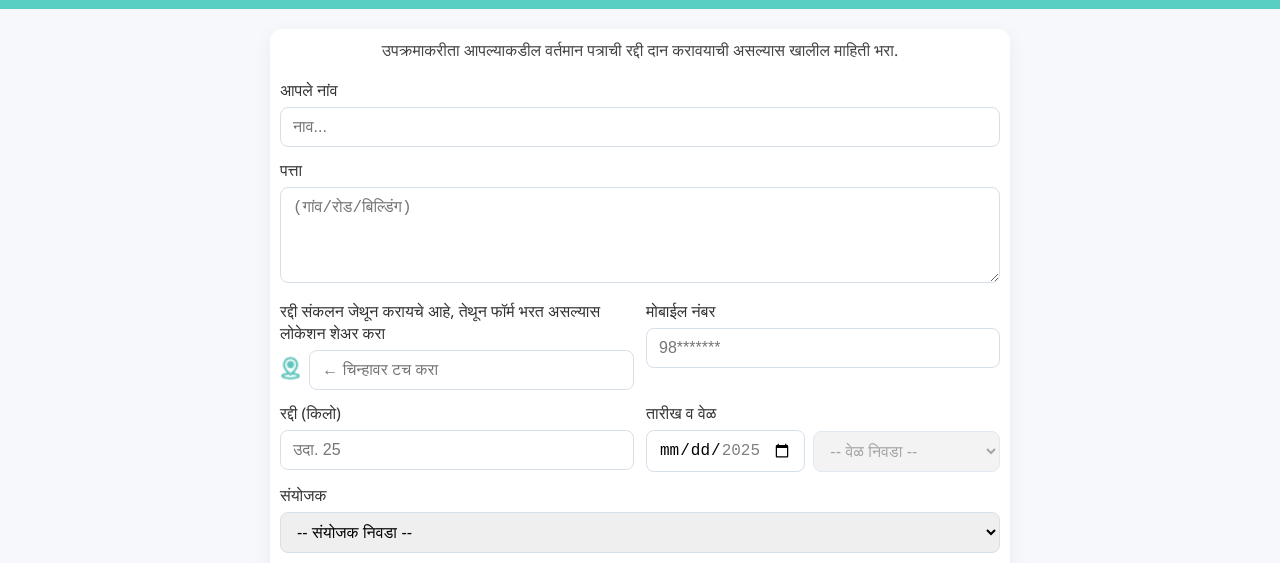
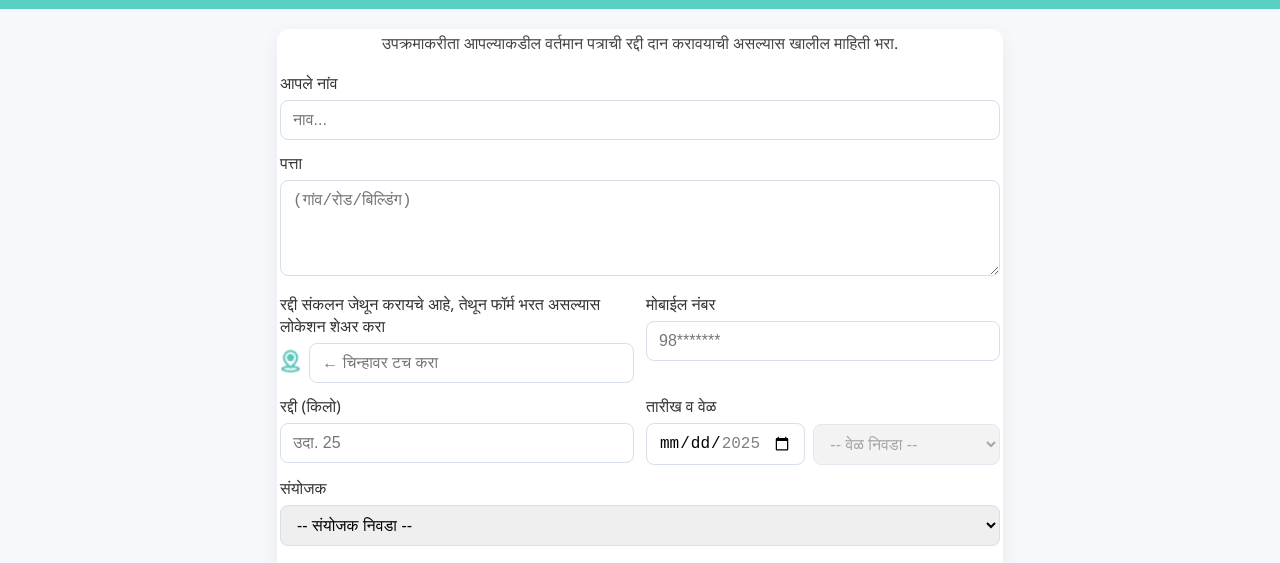
Before and after one commit to chedenandkumar/Samajik-Diwali, a website: page index.html in a window 1280 px wide. Shown: the part 171-734 px from the top of the page. Drawn offline with Linux system fonts and the light colour scheme; no server answers.

Commit message:
Update index.html

```diff
--- a/index.html
+++ b/index.html
@@ -16,7 +16,7 @@
     header { display:flex; flex-direction:column; align-items:center; gap:8px; padding:12px 20px; background:#57d0c3; color:#fff; text-align:center; }
     header img { height:70px; }
     header h1 { font-size:1.6rem; margin:0; }
-    .container { max-width:720px; margin:20px auto; padding:10px; background:#fff; border-radius:12px; box-shadow:0 6px 20px rgba(0,0,0,0.06); }
+    .container { max-width:720px; margin:20px auto; padding:3px; background:#fff; border-radius:12px; box-shadow:0 6px 20px rgba(0,0,0,0.06); }
     p.lead { margin:0 0 18px; color:#444; text-align:center; }
     form .row { display:flex; gap:12px; margin-bottom:12px; flex-wrap:wrap; }
     label { display:block; font-size:1rem; margin-bottom:6px; color:#333; }
```
